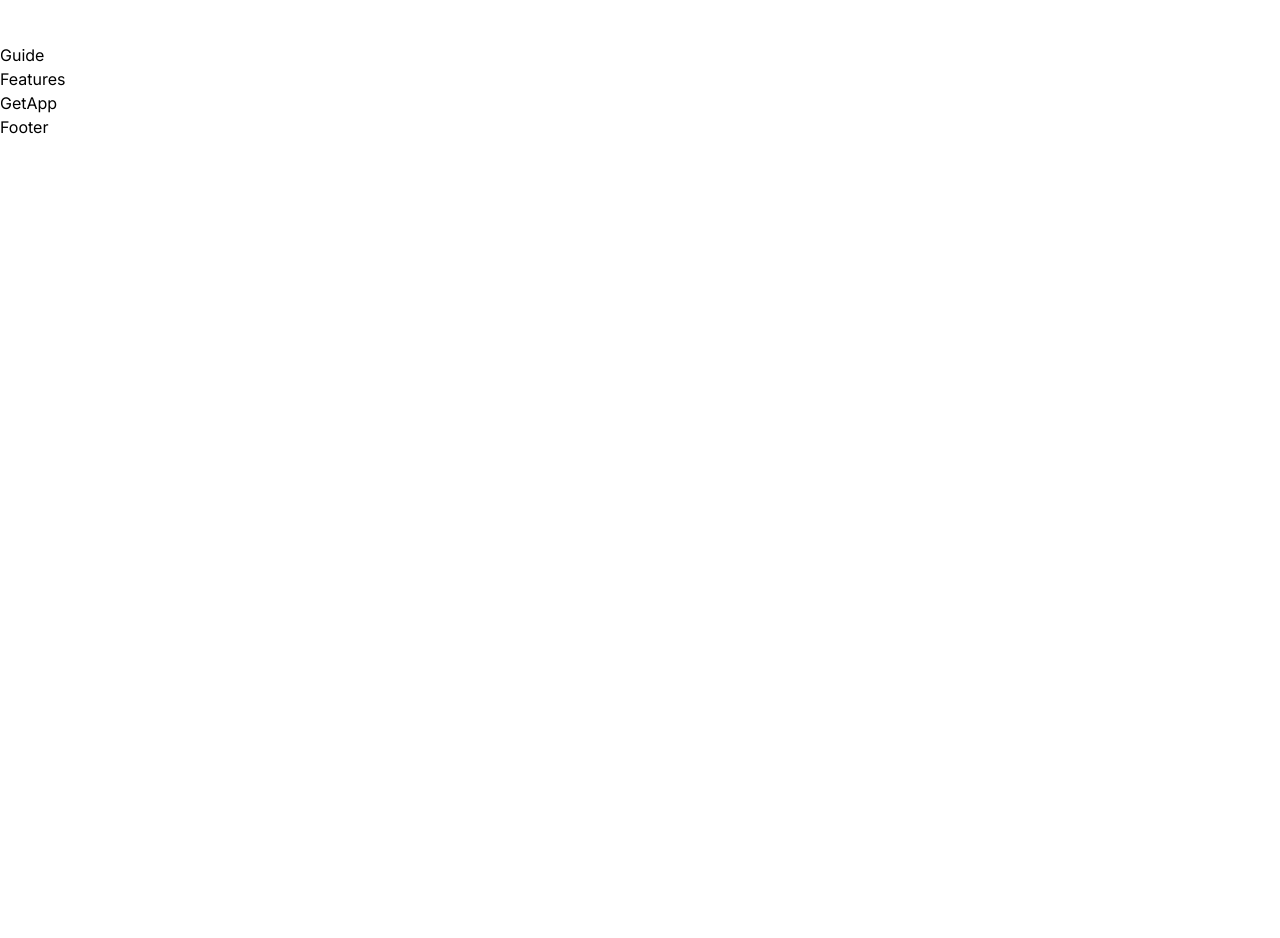
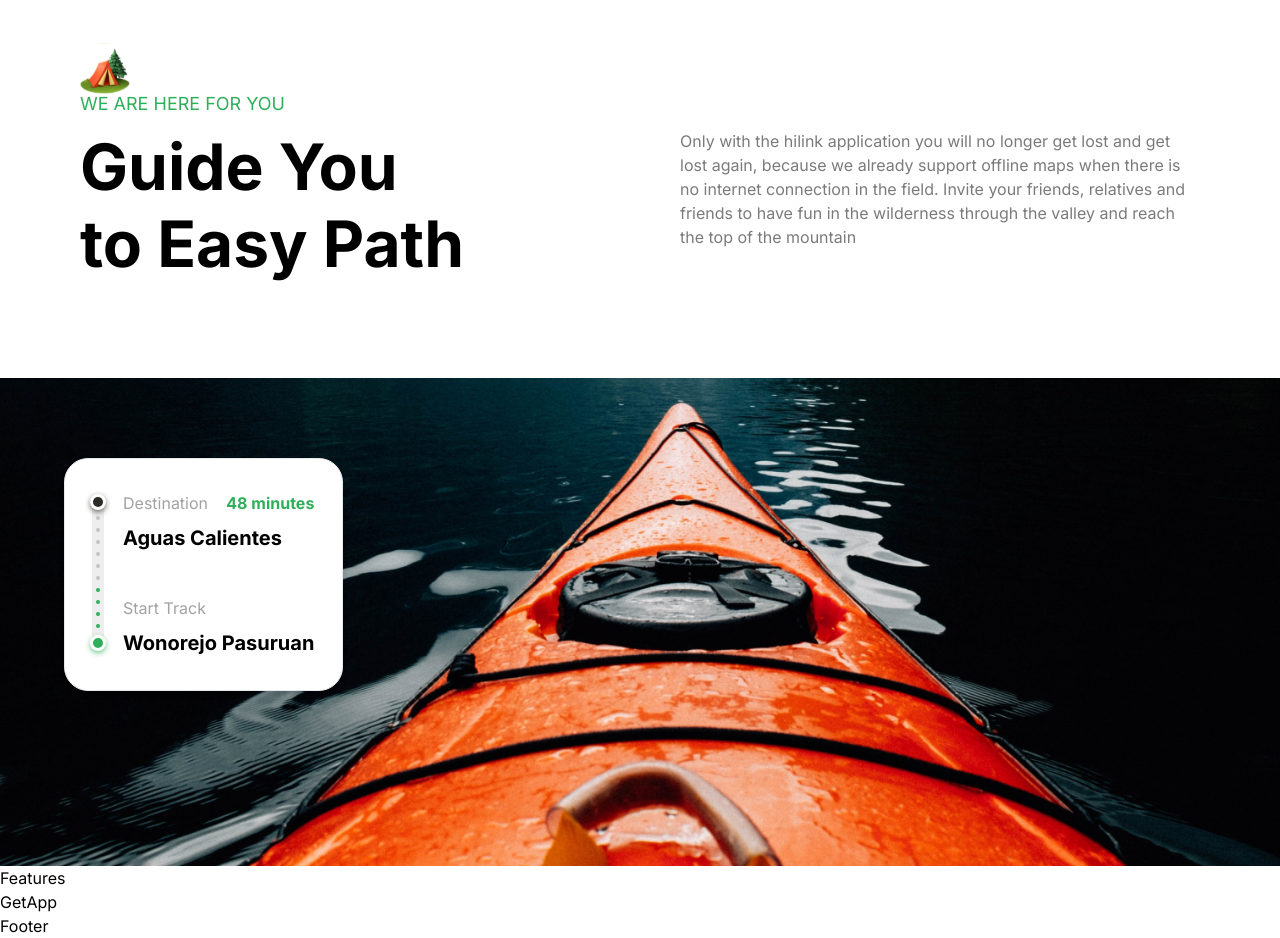
Before and after one commit to poojanijampurkar/hilink-travel-app, a Next.js app: page / in a window 1280 px wide. Shown: the part 1800-2738 px from the top of the page. Before the commit the page ends 1939 px from the top, so only its background shows below. Built offline with nearby package versions, Linux system fonts and the light colour scheme.

Commit message:
add guide section

```diff
--- a/components/Guide.tsx
+++ b/components/Guide.tsx
@@ -1,4 +1,61 @@
+import Image from 'next/image';
+
 const Guide = () => {
-  return <div>Guide</div>;
+  return (
+    <section className='flexCenter flex-col'>
+      <div className='padding-container max-container w-full pb-24'>
+        <Image src='/camp.svg' alt='camp' width={50} height={50} />
+        <p className='uppercase regular-18 -mt-1 mb-3 text-green-50'>
+          We are here for you
+        </p>
+        <div className='flex flex-wrap justify-between gap-5 lg:gap-10'>
+          <h2 className='bold-40 lg:bold-64 xl:max-w-[390px]'>
+            Guide You to Easy Path
+          </h2>
+          <p className='regular-16 text-gray-30 xl:max-w-[520px]'>
+            Only with the hilink application you will no longer get lost and get
+            lost again, because we already support offline maps when there is no
+            internet connection in the field. Invite your friends, relatives and
+            friends to have fun in the wilderness through the valley and reach
+            the top of the mountain
+          </p>
+        </div>
+      </div>
+
+      <div className='flexCenter max-container relative w-full'>
+        <Image
+          src='/boat.png'
+          alt='boat'
+          width={1440}
+          height={540}
+          className='w-full object-cover object-center 2xl:rounded-5xl'
+        />
+        <div className='absolute flex bg-white py-8 pl-5 pr-7 gap-3 rounded-3xl border shadow-md md:left-[5%] lg:top-20'>
+          <Image
+            src='/meter.svg'
+            alt='meter'
+            width={16}
+            height={158}
+            className='h-full w-auto'
+          />
+          <div className='flexBetween flex-col'>
+            <div className='flex w-full flex-col'>
+              <div className='flexBetween w-full'>
+                <p className='regular-16 text-gray-20'>Destination</p>
+                <p className='bold-16 text-green-50'>48 minutes</p>
+              </div>
+              <p className='bold-20 mt-2'>Aguas Calientes</p>
+            </div>
+            <div className='flex w-full flex-col'>
+              <p className='regular-16 text-gray-20'>Start Track</p>
+              <h4 className='bold-20 mt-2 whitespace-nowrap'>
+                Wonorejo Pasuruan
+              </h4>
+            </div>
+          </div>
+        </div>
+      </div>
+    </section>
+  );
 };
 export default Guide;
```
